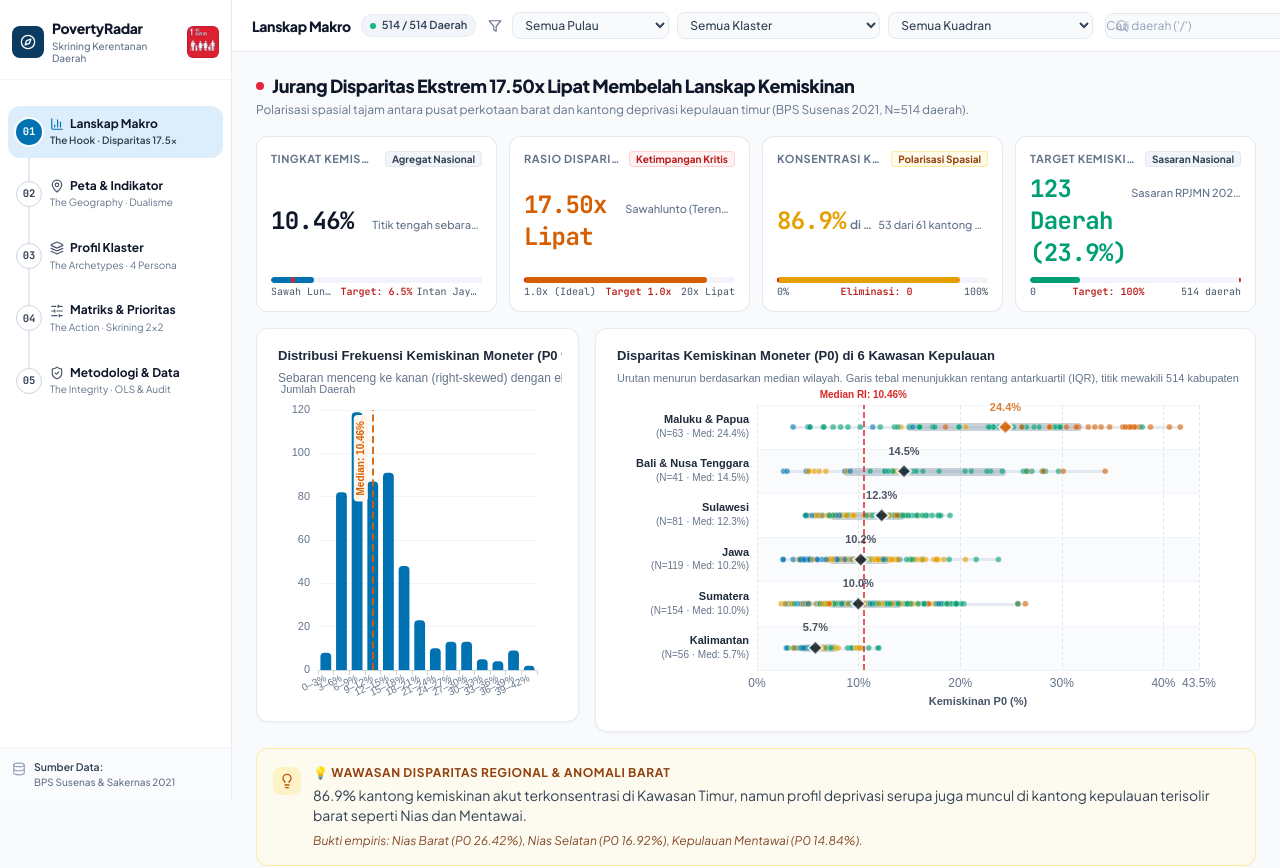
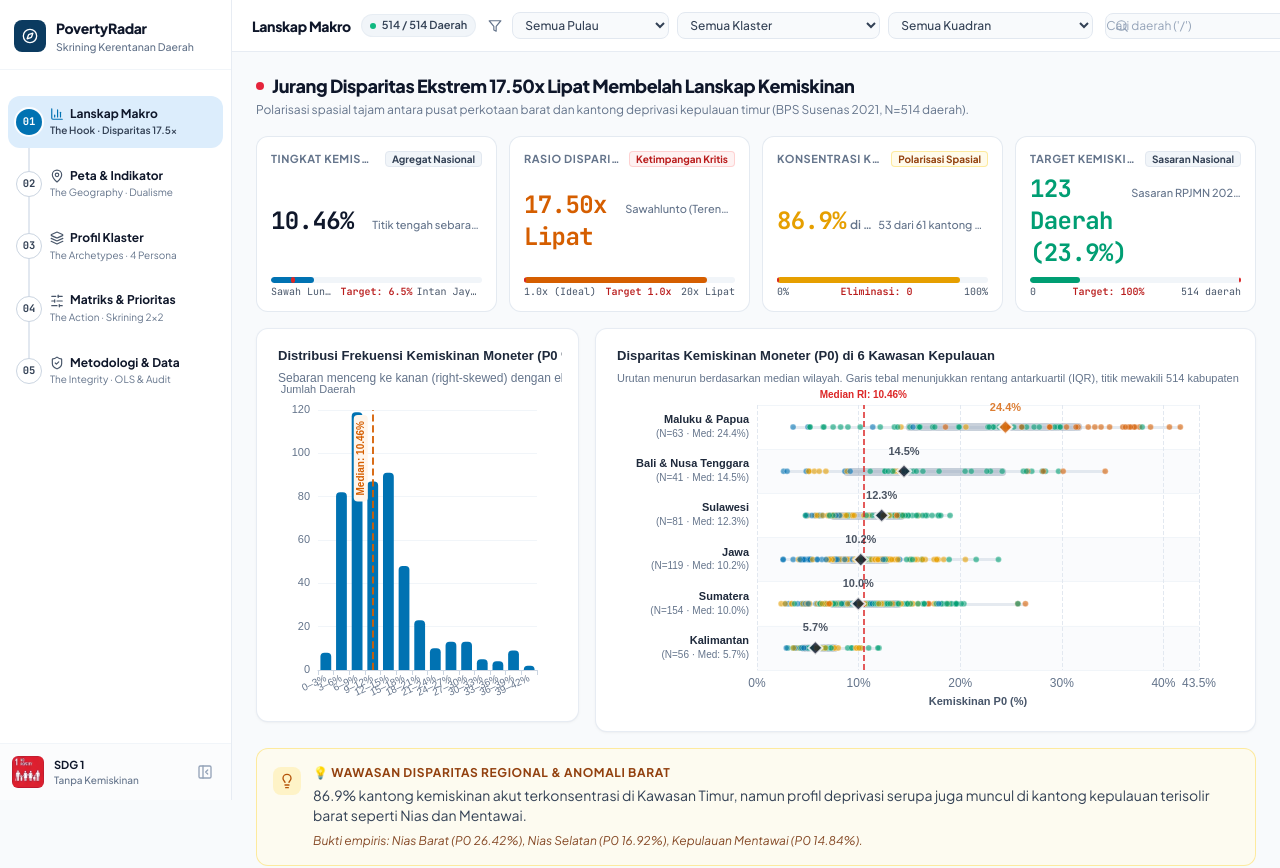
Before and after one commit to Arfiadi/poverty-radar, a React (Vite) app in the folder dashboard/: page / in a window 1280 px wide. Shown: the top 868 px of the page. Built offline with nearby package versions, Linux system fonts and the light colour scheme.

Commit message:
refactor(sidebar): move SDG 1 badge to bottom-left footer and remove redundant data source text

```diff
--- a/dashboard/src/components/layout/Sidebar.tsx
+++ b/dashboard/src/components/layout/Sidebar.tsx
@@ -6,7 +6,8 @@ import {
   SlidersHorizontal,
   ShieldCheck,
   Compass,
-  Database
+  PanelLeftClose,
+  PanelLeftOpen
 } from 'lucide-react';
 import { useFilterStore } from '../../store/useFilterStore';
 
@@ -69,18 +70,32 @@ export const ACT_NAV_ITEMS: ActNavItem[] = [
 ];
 
 export const Sidebar: React.FC = () => {
-  const { activeAct, setActiveAct } = useFilterStore();
+  const { activeAct, setActiveAct, isSidebarCollapsed, toggleSidebar } = useFilterStore();
 
   return (
     <aside
-      className="w-[232px] min-w-[232px] max-w-[232px] bg-surface border-r border-slate-200/80 flex flex-col justify-between h-screen sticky top-0 z-40 select-none overflow-y-auto"
+      className={`bg-surface border-r border-slate-200/80 flex flex-col justify-between h-screen sticky top-0 z-40 select-none overflow-y-auto transition-all duration-300 ease-in-out ${
+        isSidebarCollapsed
+          ? 'w-[68px] min-w-[68px] max-w-[68px]'
+          : 'w-[232px] min-w-[232px] max-w-[232px]'
+      }`}
       aria-label="Navigasi Utama Alur Cerita PovertyRadar"
     >
       {/* Top Block: Brand Header & Refined Stepper Navigation */}
       <div>
-        {/* Brand Header: Balanced 2-line Subtitle (No collision with SDG 1 logo, zero truncation) */}
-        <div className="px-3 pt-5 pb-3.5 border-b border-slate-100 flex items-center justify-between gap-2">
-          <div className="flex items-center space-x-2 min-w-0 flex-1">
+        {isSidebarCollapsed ? (
+          /* Collapsed Mini Header: Compass Icon */
+          <div className="py-4 border-b border-slate-100 flex flex-col items-center">
+            <div
+              className="w-8 h-8 rounded-lg bg-[#0B3B60] flex items-center justify-center text-white shadow-xs"
+              title="PovertyRadar - Skrining Kerentanan Daerah"
+            >
+              <Compass className="w-4 h-4" />
+            </div>
+          </div>
+        ) : (
+          /* Expanded Brand Header: Spacious & Elegant */
+          <div className="px-3.5 pt-5 pb-4 border-b border-slate-100 flex items-center space-x-2.5">
             <div className="w-8 h-8 rounded-lg bg-[#0B3B60] flex items-center justify-center text-white shadow-xs shrink-0">
               <Compass className="w-4 h-4" />
             </div>
@@ -88,26 +103,58 @@ export const Sidebar: React.FC = () => {
               <h1 className="font-extrabold text-[14px] tracking-tight text-slate-900 leading-tight">
                 PovertyRadar
               </h1>
-              <p className="text-[10px] text-slate-500 font-medium leading-tight mt-0.5 whitespace-nowrap">
-                Skrining Kerentanan
-              </p>
-              <p className="text-[10px] text-slate-500 font-medium leading-tight whitespace-nowrap">
-                Daerah
+              <p className="text-[10.5px] text-slate-500 font-medium leading-tight mt-0.5 whitespace-nowrap">
+                Skrining Kerentanan Daerah
               </p>
             </div>
           </div>
-          {/* Official UN SDG 1 Square Icon */}
-          <img
-            src="/sdg-1-no-poverty.png"
-            alt="SDG 1: No Poverty"
-            className="w-8 h-8 rounded-md shadow-2xs shrink-0 object-cover"
+        )}
+
+        {/* Narrative Stepper Navigation */}
+        {isSidebarCollapsed ? (
+          /* Collapsed Rail Stepper */
+          <div className="py-5 px-2">
+            <nav className="relative space-y-3.5 flex flex-col items-center" aria-label="Daftar Babak Cerita">
+              {/* Centered Vertical Rail Line */}
+              <div
+                className="absolute left-1/2 -translate-x-1/2 top-3 bottom-3 w-0.5 bg-slate-200 z-0 pointer-events-none"
+                aria-hidden="true"
               />
+
+              {ACT_NAV_ITEMS.map((item) => {
+                const isActive = activeAct === item.id;
+
+                return (
+                  <button
+                    key={item.id}
+                    onClick={() => setActiveAct(item.id)}
+                    aria-current={isActive ? 'page' : undefined}
+                    title={`Babak ${item.step}: ${item.label}\n${item.sub}`}
+                    className={`group relative z-10 w-10 h-10 rounded-xl flex items-center justify-center transition-all duration-200 ${
+                      isActive
+                        ? 'bg-[#DCEDFC] shadow-2xs'
+                        : 'hover:bg-slate-100 text-ink-primary'
+                    }`}
+                  >
+                    <div
+                      className={`w-[28px] h-[28px] rounded-full flex items-center justify-center shrink-0 font-mono text-[11px] font-bold transition-all ${
+                        isActive
+                          ? 'bg-okabe-blue text-white shadow-xs ring-2 ring-white/90'
+                          : 'bg-white border border-slate-300 text-slate-700 group-hover:border-slate-400 group-hover:text-slate-900'
+                      }`}
+                    >
+                      {item.step}
                     </div>
-
-        {/* Narrative Stepper Navigation (Slim, Crisp Alignment, Perfectly Sized) */}
+                  </button>
+                );
+              })}
+            </nav>
+          </div>
+        ) : (
+          /* Expanded Stepper Navigation */
           <div className="px-2 pt-4 pb-3">
             <nav className="relative space-y-2.5" aria-label="Daftar Babak Cerita">
-            {/* Continuous Vertical Rail Line: exactly centered at 21px (node width 26px, button padding 8px) */}
+              {/* Continuous Vertical Rail Line: exactly centered at 20px (node 26px, padding 8px) */}
               <div
                 className="absolute left-[20px] top-3.5 bottom-3.5 w-0.5 bg-slate-200 z-0 pointer-events-none"
                 aria-hidden="true"
@@ -169,22 +216,56 @@ export const Sidebar: React.FC = () => {
               })}
             </nav>
           </div>
+        )}
       </div>
 
-      {/* Sidebar Footer Metadata (Clean 2-Line Attribution, Zero Clipping) */}
-      <div className="p-3 border-t border-slate-100 bg-slate-50/60 mt-auto">
-        <div className="flex items-start space-x-2 text-slate-700">
-          <Database className="w-3.5 h-3.5 text-slate-400 shrink-0 mt-0.5" />
+      {/* Sidebar Footer: UN SDG 1 Mandate & Collapse Toggle */}
+      {isSidebarCollapsed ? (
+        /* Collapsed Footer: Compact SDG 1 Icon + Expand Toggle Button */
+        <div className="p-2.5 border-t border-slate-100 bg-slate-50/60 mt-auto flex flex-col items-center space-y-2">
+          <img
+            src="/sdg-1-no-poverty.png"
+            alt="SDG 1: No Poverty"
+            className="w-8 h-8 rounded-md shadow-2xs object-cover"
+            title="SDG 1: No Poverty (Tanpa Kemiskinan)"
+          />
+          <button
+            onClick={toggleSidebar}
+            title="Perluas Sidebar"
+            className="w-8 h-8 rounded-lg flex items-center justify-center text-slate-400 hover:text-slate-800 hover:bg-slate-200/60 transition-colors"
+            aria-label="Perluas Sidebar"
+          >
+            <PanelLeftOpen className="w-4 h-4" />
+          </button>
+        </div>
+      ) : (
+        /* Expanded Footer: Official UN SDG 1 Badge & Label + Collapse Toggle Button */
+        <div className="p-3 border-t border-slate-100 bg-slate-50/60 mt-auto flex items-center justify-between">
+          <div className="flex items-center space-x-2.5 min-w-0">
+            <img
+              src="/sdg-1-no-poverty.png"
+              alt="SDG 1: No Poverty"
+              className="w-8 h-8 rounded-md shadow-2xs shrink-0 object-cover"
+            />
             <div className="min-w-0 flex-1">
-            <p className="font-semibold text-[10.5px] text-slate-700 leading-tight whitespace-nowrap">
-              Sumber Data:
+              <p className="font-bold text-[11px] text-slate-900 leading-tight">
+                SDG 1
               </p>
               <p className="text-[10px] text-slate-500 font-medium leading-tight mt-0.5 whitespace-nowrap">
-              BPS Susenas &amp; Sakernas 2021
+                Tanpa Kemiskinan
               </p>
             </div>
           </div>
+          <button
+            onClick={toggleSidebar}
+            title="Ciutkan Sidebar ke Mode Ikon"
+            className="p-1.5 rounded-lg text-slate-400 hover:text-slate-700 hover:bg-slate-200/60 transition-colors shrink-0 ml-1"
+            aria-label="Ciutkan Sidebar"
+          >
+            <PanelLeftClose className="w-4 h-4" />
+          </button>
         </div>
+      )}
     </aside>
   );
 };
```
Lines whose indentation alone changed are shown as unchanged.
